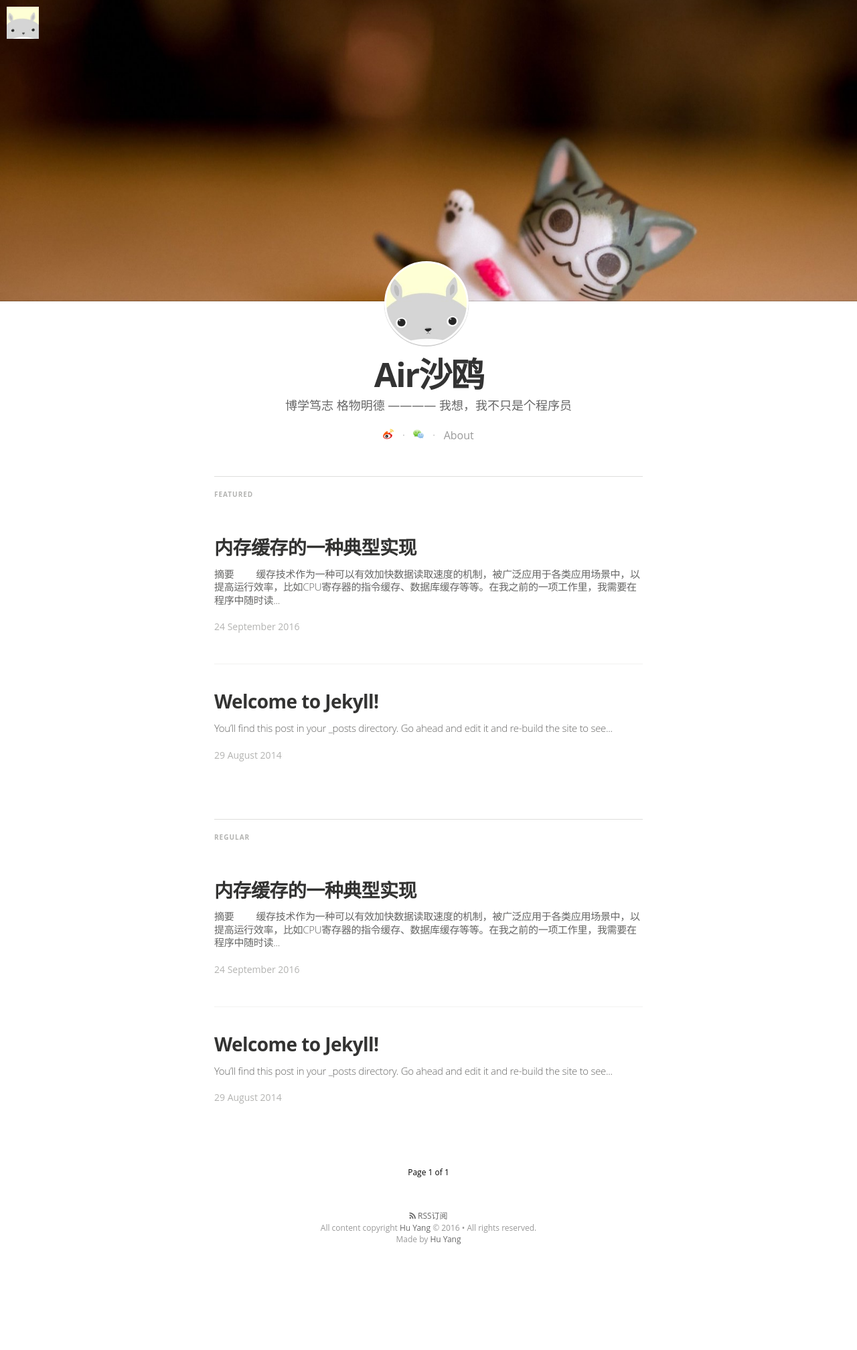
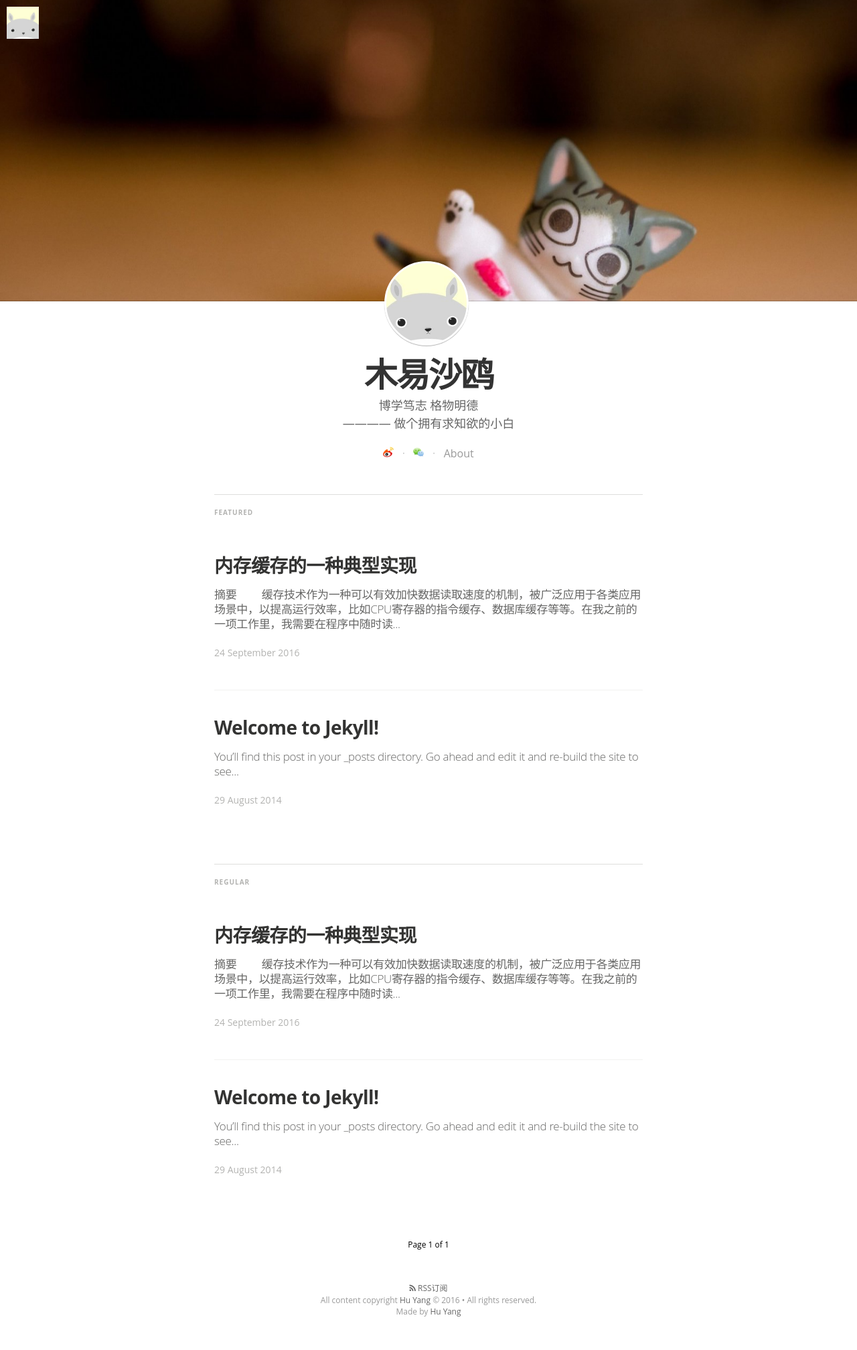
Before and after one commit to ihuyang/myblog, a Jekyll site: the page built from index.html, in a window 1280 px wide. Shown: the whole page at 67% size. Built offline with Jekyll 4.4.1, drawn with Linux system fonts in a browser that asks for light colours; nearby versions of some CDN libraries; some web fonts are replaced; the list of posts is cut into pages by our own code; before the commit the page ends 1908 px from its top, so only the background shows below that.

Commit message:
interface modified

```diff
--- a/_config.yml
+++ b/_config.yml
@@ -5,10 +5,9 @@ gems:
 
 # Site settings
 title: "胡杨的个人博客"
-headline: "Air沙鸥"
-description: > # this means to ignore newlines until "email:"
-   博学笃志 格物明德
-   ———— 我想，我不只是个程序员
+headline: "木易沙鸥"
+description:
+   博学笃志 格物明德<br> ———— 做个拥有求知欲的小白
 
 
 email: "ihuyang@hotmail.com"
--- a/css/main.sass
+++ b/css/main.sass
@@ -157,7 +157,7 @@ body
       letter-spacing: -0.02em
       font-weight: 300
       font-style: normal
-      font-size: 15px
+      font-size: 17px
       line-height: 1.3
       color: #666665
     .post-meta
--- a/index.html
+++ b/index.html
@@ -41,7 +41,7 @@ layout: default
               <h2 class="post-title" itemprop="name"><a href="{{ post.url }}" itemprop="url">{{ post.title }}</a></h2>
             </header>
             <section class="post-excerpt" itemprop="description">
-              <p>{{ post.content | strip_html | truncate: 100 }}</p>
+              <p>{{ post.excerpt | strip_html | truncate: 100 }}</p>
             </section>
             <div class="post-meta">
               <time datetime="{{ post.date | date_to_long_string }}">{{ post.date | date_to_long_string }}</time>
```
